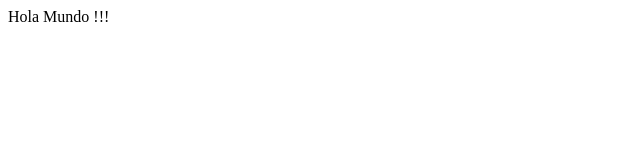
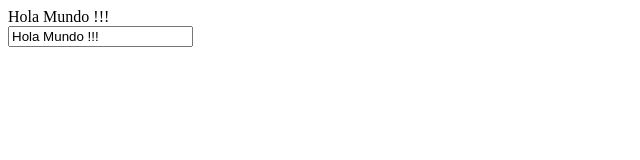
Before and after one commit to ldudoom/vue3-reactivo, a plain HTML site: page index.html in a window 1280 px wide. Shown: the whole page, without its empty margins (0-640 px from the left). Drawn offline with Linux system fonts and the light colour scheme.

Commit message:
Ejemplo de como se construiria una app usando JS puro

```diff
--- a/index.html
+++ b/index.html
@@ -9,7 +9,10 @@
 <body>
     <div id="app">
         <span></span>
+        <br>
+        <input type="text" name="txt" id="txt">
     </div>
+
 
     <script type="text/javascript">
         const data = {
@@ -17,6 +20,12 @@
         };
         const span = document.querySelector("span");
         span.innerText = data.message;
+        const inputTxt = document.getElementById('txt');
+        inputTxt.value = data.message;
+        inputTxt.addEventListener("input", () => {
+            data.message = inputTxt.value;
+            span.innerText = data.message;
+        });
     </script>
 </body>
 </html>
```
Also changed, not shown: notasDelCurso.txt (added).
